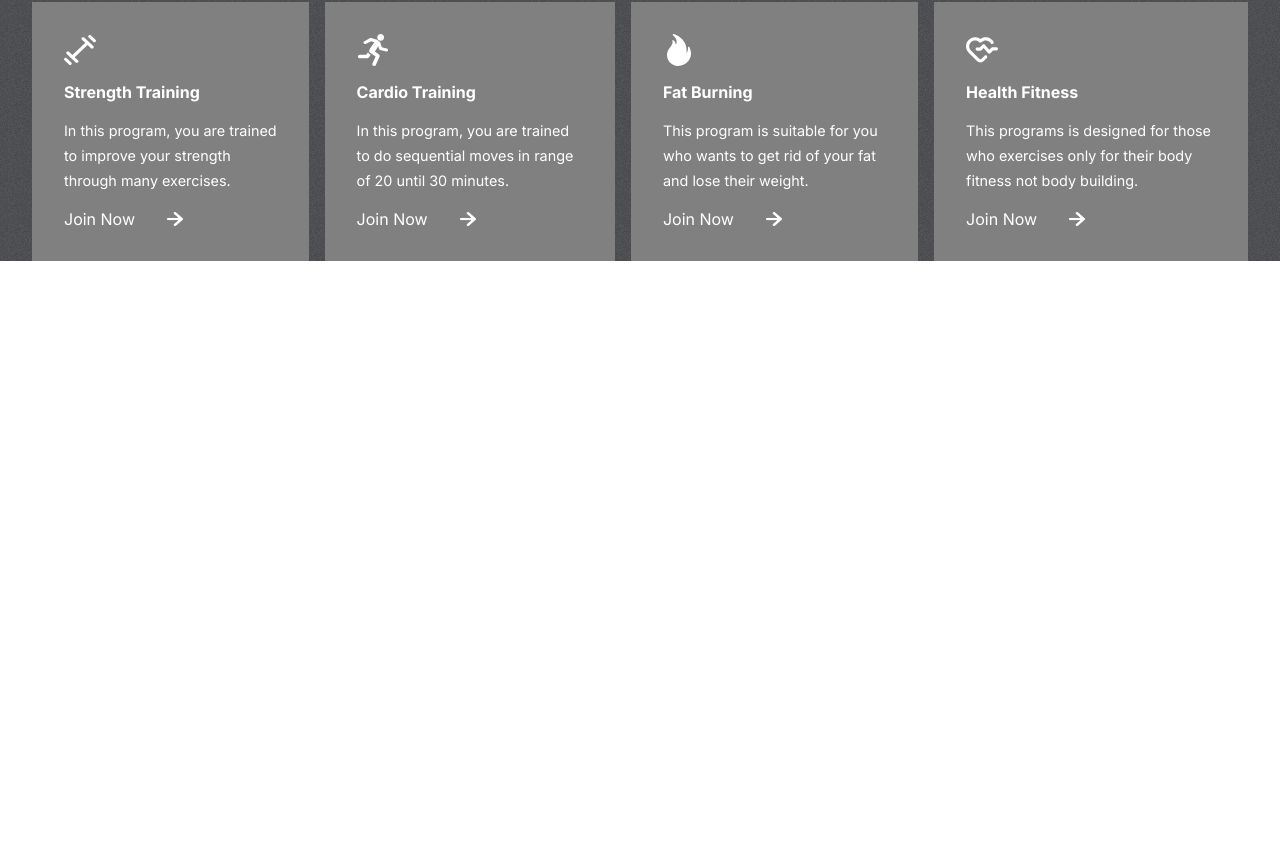
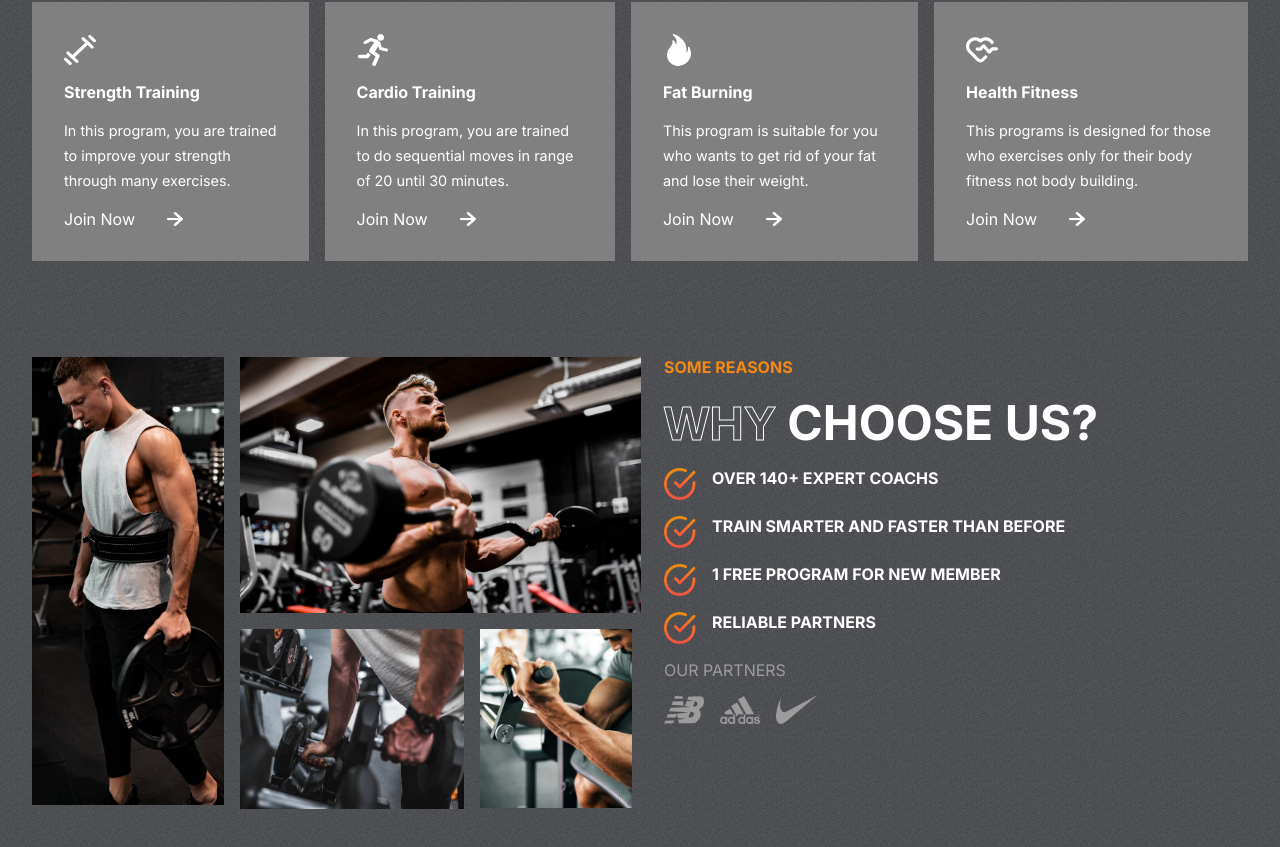
Before and after one commit to manik25022002/gym_website, a React (Create React App) app: page / in a window 1280 px wide. Shown: the part 956-1803 px from the top of the page. Before the commit the page ends 1217 px from the top, so only its background shows below. Built offline with nearby package versions, Linux system fonts and the light colour scheme.

Commit message:
9jan 2024

```diff
--- a/src/App.js
+++ b/src/App.js
@@ -1,6 +1,7 @@
 import Hero from './Components/hero/Hero';
 import Programs from './Components/programs/Programs';
 import './App.css';
+import Reasons from './Components/reasons/Reasons';
 
 function App() {
   return (
@@ -8,6 +9,7 @@
     <div className="App">
     <Hero/>
       <Programs/>
+      <Reasons/>
     </div>
 
 
--- /dev/null
+++ b/src/Components/reasons/Reasons.jsx
@@ -0,0 +1,69 @@
+import './reasons.css'
+import image1 from "../../assets/image1.png";
+import image2 from "../../assets/image2.png";
+import image3 from "../../assets/image3.png";
+import image4 from "../../assets/image4.png";
+import nb from "../../assets/nb.png";
+import adidas from "../../assets/adidas.png";
+import nike from "../../assets/nike.png";
+import tick from "../../assets/tick.png";
+
+const Reasons = () => {
+    return (
+        <div id='reasons' className="Reasons">
+
+            <div className="left-r">
+                <img src={image1} alt="" />
+                <img src={image2} alt="" />
+                <img src={image3} alt="" />
+                <img src={image4} alt="" />
+            </div>
+
+            <div className="right-r">
+                <span>some reasons</span>
+                <div>
+                    <span className='stroke-text' >why</span>
+                    <span> choose us?</span>
+                </div>
+
+                <div className='details-r' >
+                    <div>
+                        <img src={tick} alt="" />
+                        <span>OVER 140+ EXPERT COACHS</span>
+                    </div>
+
+                    <div>
+                        <img src={tick} alt="" />
+                        <span>TRAIN SMARTER AND FASTER THAN BEFORE</span>
+                    </div>
+                    <div>
+                        <img src={tick} alt="" />
+                        <span>1 FREE PROGRAM FOR NEW MEMBER</span>
+                    </div>
+                    <div>
+                        <img src={tick} alt="" />
+                        <span>RELIABLE PARTNERS</span>
+                    </div>
+
+                </div>
+
+                <span style={{
+                    color: 'Var(--gray)',
+                    fontWeight: 'normal',
+                }} >
+                    OUR PARTNERS
+                </span>
+
+                <div className="partners">
+                    <img src={nb} alt='' />
+                    <img src={adidas} alt='' />
+                    <img src={nike} alt='' />
+                </div>
+
+
+            </div>
+
+        </div>
+    )
+}
+export default Reasons
--- /dev/null
+++ b/src/Components/reasons/reasons.css
@@ -0,0 +1,83 @@
+.Reasons{
+    padding: 0 2rem;
+    display: flex;
+    gap: 2rem;
+}
+.left-r{
+    flex: 1 1;
+    display: grid;
+    grid-template-columns: repeat(3,1fr);
+    gap: 1rem;
+    grid-auto-rows: 1fr;
+}
+.left-r>img{
+    object-fit: cover;
+}
+.left-r>:nth-child(1){
+    width: 12rem;
+    grid-row: 1/3;
+    height: 28rem;
+}
+.left-r>:nth-child(2){
+    width: auto;
+    height: 16rem;
+    grid-column: 2/4;
+
+}
+
+.left-r>:nth-child(3){
+    width: 14rem;
+    grid-row: 2;
+    grid-column: 2/3;
+}
+
+.left-r>:nth-child(4){
+    width: 9.5rem;
+    grid-row: 2;
+    grid-column: 3/4;
+    height: 11.2rem;
+}
+
+
+.right-r{
+    flex: 1 1;
+    display: flex;
+    flex-direction: column;
+    gap: 1rem;
+    text-transform: uppercase;
+}
+.right-r>span{
+    font-weight: bold;
+    color: var(--orange);
+}
+.right-r>div{
+    color: white;
+    font-size: 3rem;
+    font-weight: bold;
+
+}
+.details-r{
+    display: flex;
+    flex-direction: column;
+    gap: 1rem;
+
+}
+.details-r>div{
+    display: flex;
+    font-size: 1rem;
+    gap: 1rem;
+
+}
+.details-r>div>img{
+    height: 2rem;
+    width: 2rem;
+}
+
+.partners{
+    display: flex;
+    gap: 1rem;
+
+}
+.partners>img{
+    width: 2.5rem;
+}
```
